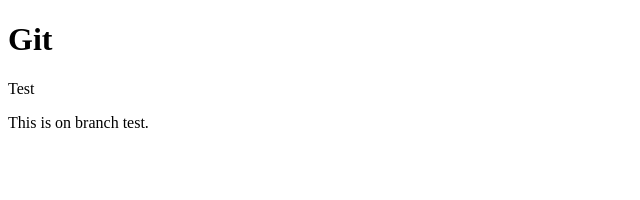
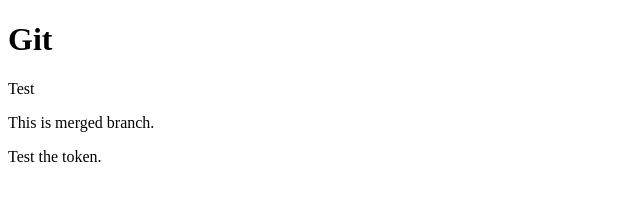
Before and after one commit to luluwu516/demo, a plain HTML site: page index.html in a window 1280 px wide. Shown: the whole page, without its empty margins (0-640 px from the left). Drawn offline with Linux system fonts and the light colour scheme.

Commit message:
Test token

```diff
--- a/index.html
+++ b/index.html
@@ -9,6 +9,7 @@
   <body>
     <h1>Git</h1>
     <p>Test</p>
-    <p>This is on branch test.</p>
+    <p>This is merged branch.</p>
+    <p>Test the token.</p>
   </body>
 </html>
```
